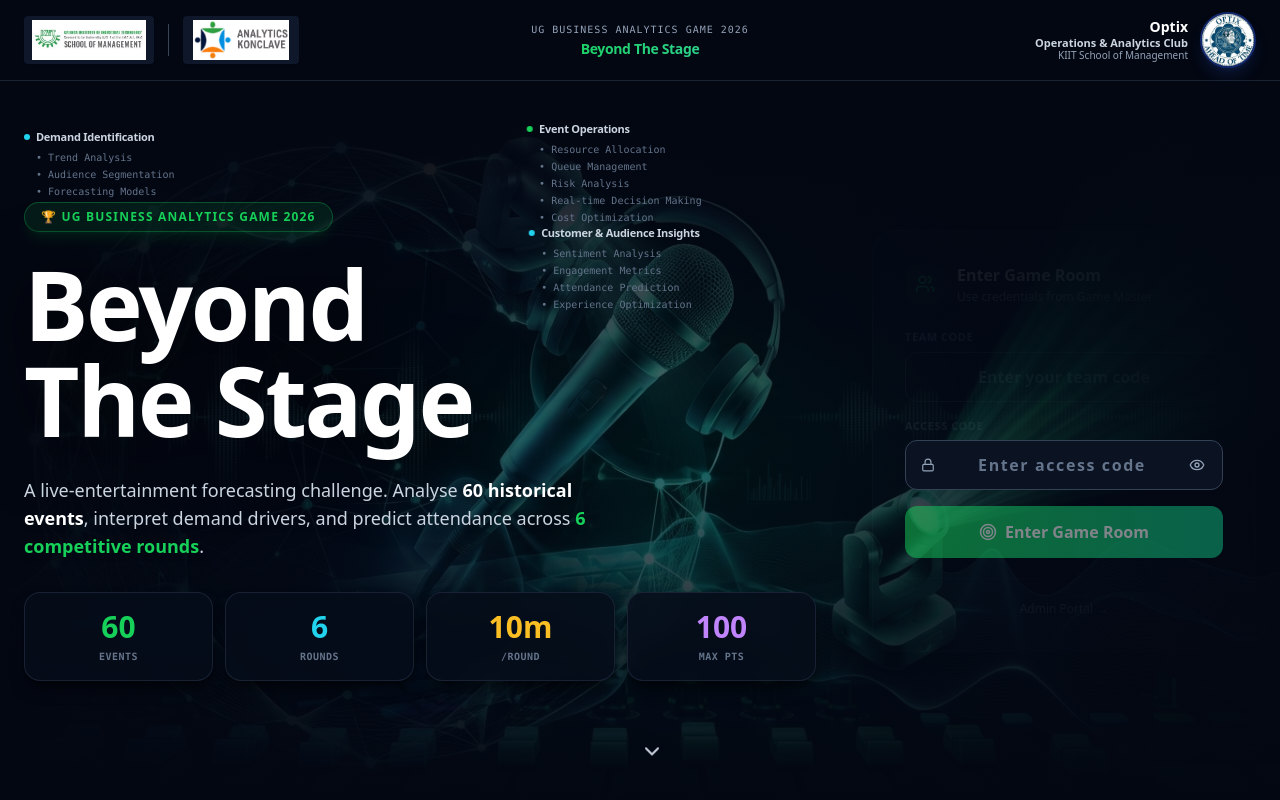
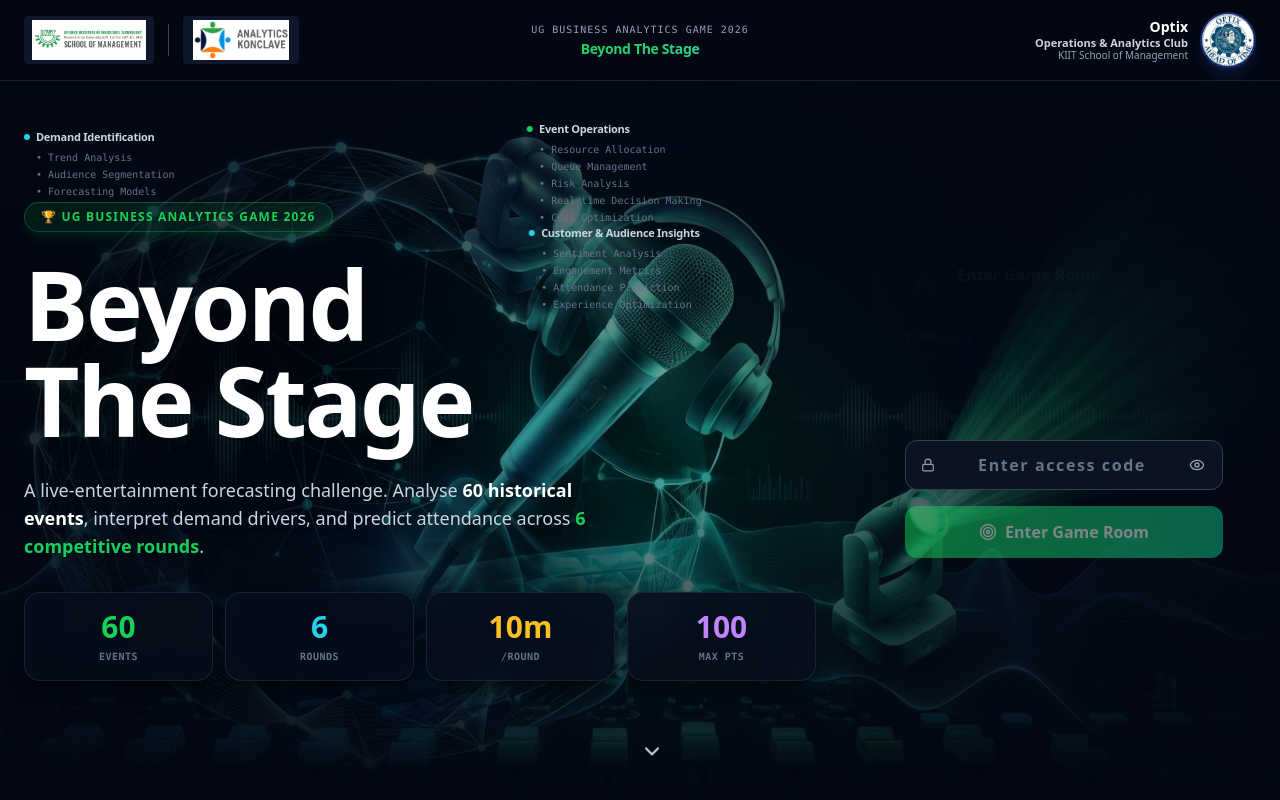
Before and after one commit to 2205013-coder/analyticsconclave2K26-04-ug, a Next.js app: page / in a window 1280 px wide. Shown: the top 800 px of the page. Built offline with nearby package versions, Linux system fonts and the light colour scheme.

Commit message:
fix: reduce gradient overlay opacity so 3D concert artwork is clearly visible

```diff
--- a/src/app/page.tsx
+++ b/src/app/page.tsx
@@ -105,15 +105,15 @@ export default function LandingPage() {
         <section className="relative min-h-[calc(100vh-80px)] flex flex-col lg:flex-row items-center justify-center gap-10 lg:gap-14 px-6 py-12 lg:py-16 max-w-7xl mx-auto w-full">
 
           {/* 3D Concert Tech Artwork Background */}
-          <div className="absolute inset-0 pointer-events-none overflow-hidden z-0 flex items-center justify-center">
+          <div className="absolute inset-0 pointer-events-none overflow-hidden z-0">
             <img
               src="/concert-stage-hero.jpg"
               alt="Beyond The Stage - Concert Analytics Setup"
-              className="w-full h-full object-cover object-center opacity-45 lg:opacity-65 select-none"
+              className="absolute inset-0 w-full h-full object-cover object-center opacity-70 lg:opacity-90 select-none"
             />
-            {/* Gradients to seamlessly blend image into #030712 */}
-            <div className="absolute inset-0 bg-gradient-to-r from-[#030712] via-[#030712]/30 to-[#030712]/95" />
-            <div className="absolute inset-0 bg-gradient-to-t from-[#030712] via-transparent to-[#030712]" />
+            {/* Gradients: let center show, fade left for text readability, fade right for login card */}
+            <div className="absolute inset-0 bg-gradient-to-r from-[#030712]/80 via-transparent to-[#030712]/90" />
+            <div className="absolute inset-0 bg-gradient-to-t from-[#030712] via-[#030712]/20 to-[#030712]/70" />
           </div>
 
           {/* Floating Analytics Annotation Callouts (visible on lg+) */}
```
